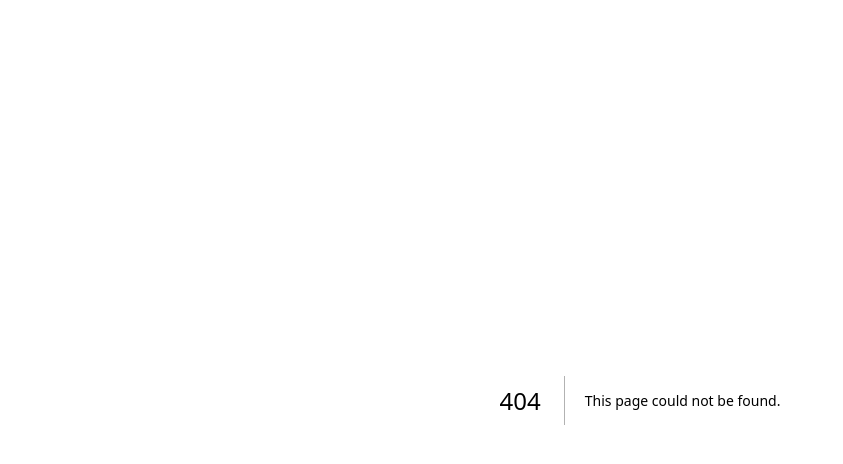
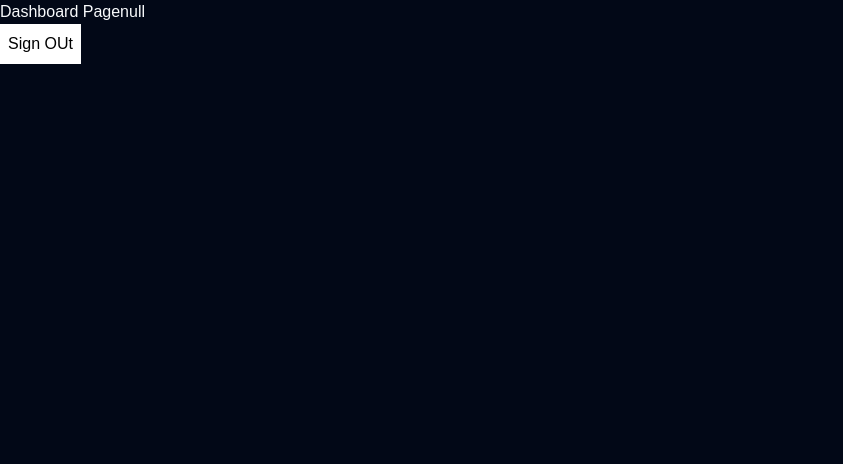
Before and after one commit to anandrajsingh/uptime, a Next.js app: page /dashboard in a window 1280 px wide. Before the commit this address had no page. Shown: the top 464 px of the page, without its empty margins (0-843 px from the left). Built offline with nearby package versions, Linux system fonts and the light colour scheme; no server answers.

Commit message:
password reset

```diff
--- /dev/null
+++ b/src/app/dashboard/page.tsx
@@ -0,0 +1,20 @@
+
+import { auth, signOut } from "@/auth"
+
+export default async function Dashboard (){
+    const session = await auth()
+    return (
+        <div>
+            Dashboard Page
+            {JSON.stringify(session)}
+            <form action={async () => {
+                "use server"
+                await signOut()
+            }}>
+                <button className="bg-white text-black p-2" type="submit">
+                    Sign OUt
+                </button>
+            </form>
+        </div>
+    )
+}
```
